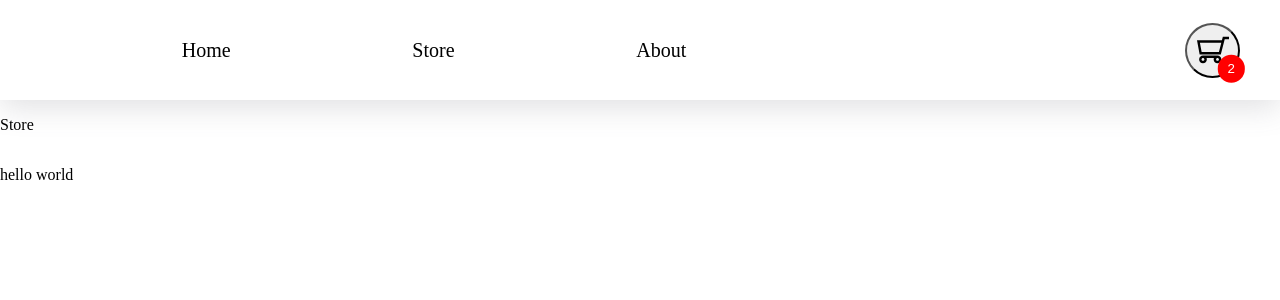
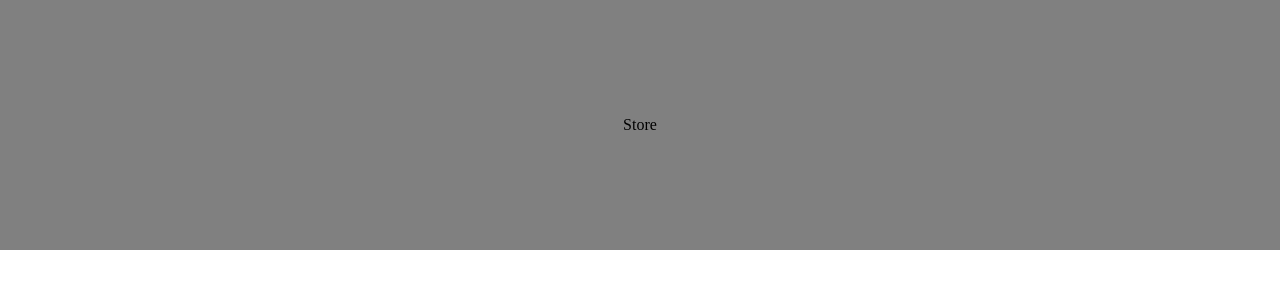
Before and after one commit to frannyngo/Shopping-Cart, a React (Create React App) app: page /store in a window 1280 px wide. Shown: the top 300 px of the page. Built offline with nearby package versions, Linux system fonts and the light colour scheme.

Commit message:
added section to Store

```diff
--- a/src/pages/Store.tsx
+++ b/src/pages/Store.tsx
@@ -1,5 +1,9 @@
-import React from "react";
+import { Section } from "./GlobalStyles";
 
 export default function Store() {
-  return <p>Store</p>;
+  return (
+    <Section>
+      <p>Store</p>
+    </Section>
+  );
 }
```
